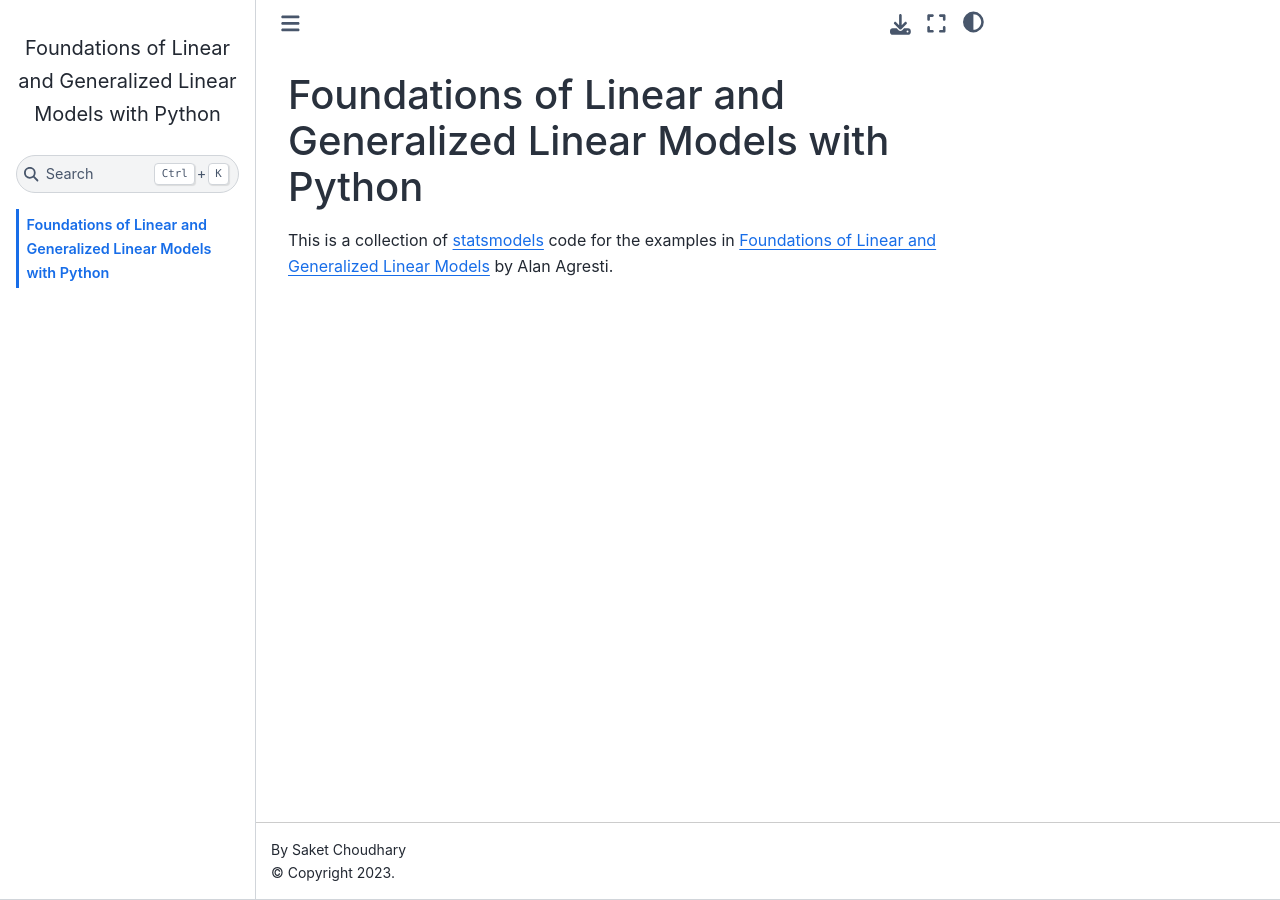
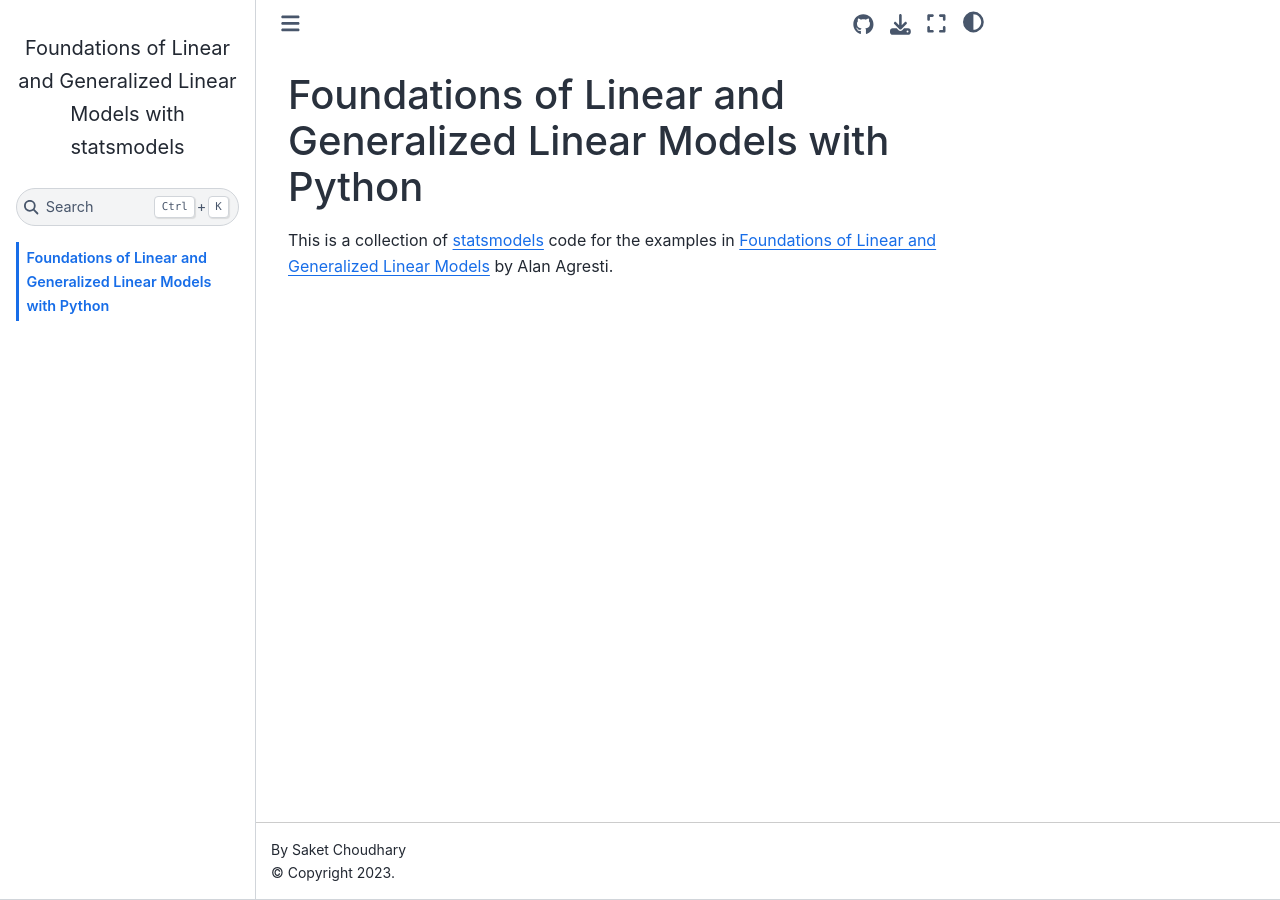
Before and after one commit to saketkc/pyFLGLM, a Jupyter Book: the page built from intro.md, in a window 1280 px wide. Built offline with Jupyter Book 1.0.4 settings and Sphinx 7.4.7 and the Sphinx Book theme 1.1.4, drawn with Linux system fonts in a browser that asks for light colours; pages that are not in the unit, such as notebooks, are missing from menus; some of the changed lines change nothing that is shown.

Commit message:
Add gtag

```diff
--- a/_config.yml
+++ b/_config.yml
@@ -1,7 +1,22 @@
 # Book settings
-title: Foundations of Linear and Generalized Linear Models with Python
+title: Foundations of Linear and Generalized Linear Models with statsmodels
 author: Saket Choudhary
+
+execute:
+  execute_notebooks: force
 
 latex:
   latex_documents:
     targetname: book.tex
+
+repository:
+  url: https://github.com/saketkc/pyFLGLM  # Online location of your book
+
+html:
+  use_issues_button: true
+  use_repository_button: true
+  google_analytics_id: G-LGMRV6P6CR
+
+sphinx:
+  extra_extensions:  ['sphinxcontrib.gtagjs']
+  config: {"gtagjs_ids": ["G-LGMRV6P6CR"]}
```
Also changed, not shown: 1 other file.
